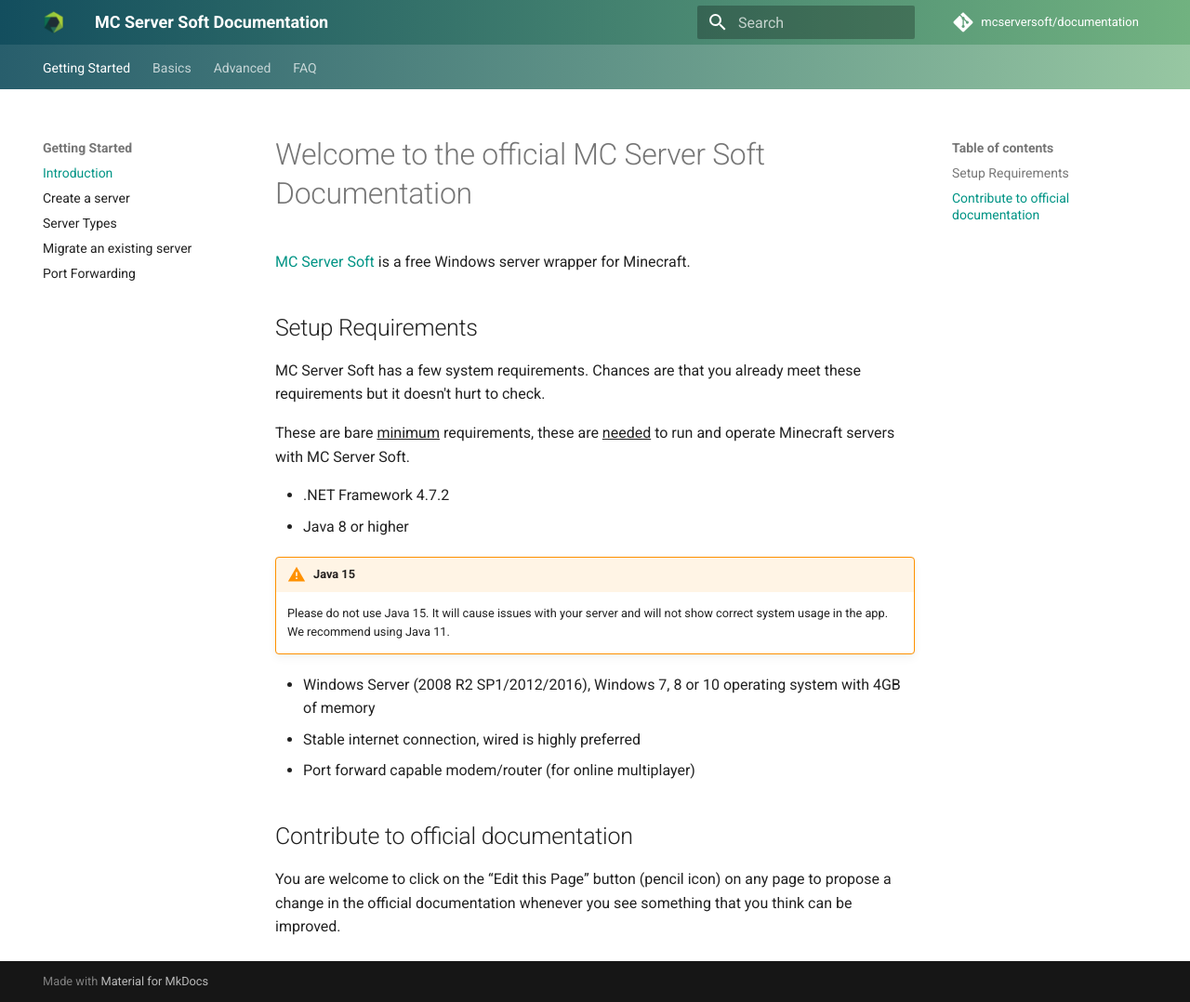
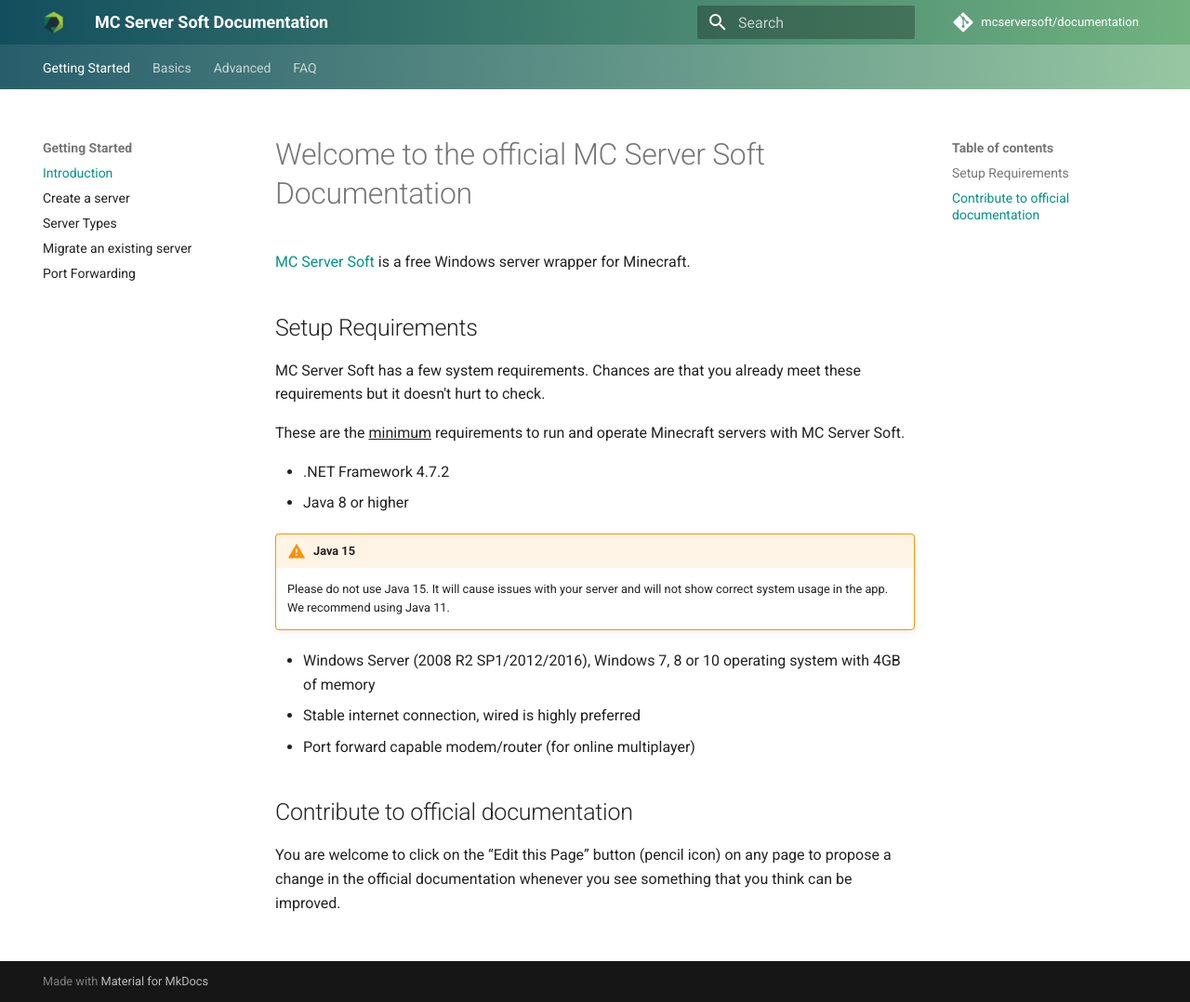
Before and after one commit to mcserversoft/documentation, an MkDocs documentation site: the page built from docs/index.md, in a window 1280 px wide and 1078 px high. Shown: the whole window at 93% size. Built offline with MkDocs 1.6.1 and Material for MkDocs 9.7.7, drawn with Linux system fonts in a browser that asks for light colours; comment, search, counter and statistics services are not loaded.

Commit message:
Update index.md
rephrased slightly

```diff
--- a/docs/index.md
+++ b/docs/index.md
@@ -6,7 +6,7 @@
 
 MC Server Soft has a few system requirements. Chances are that you already meet these requirements but it doesn't hurt to check.
 
-These are bare <u>minimum</u> requirements, these are <u>needed</u> to run and operate Minecraft servers with MC Server Soft.
+These are the <u>minimum</u> requirements to run and operate Minecraft servers with MC Server Soft.
 
 *   .NET Framework 4.7.2
 *   Java 8 or higher
```
